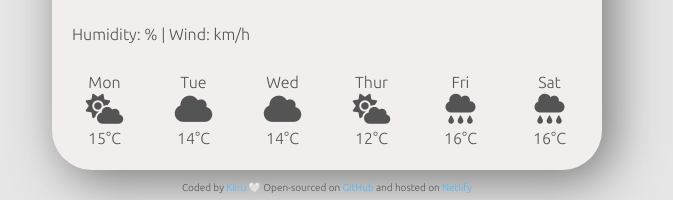
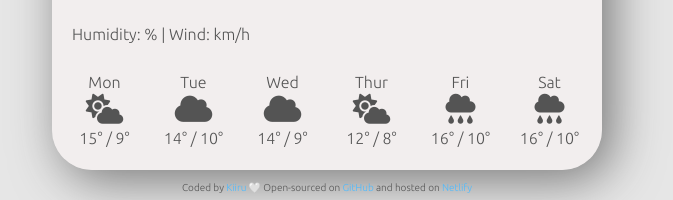
Before and after one commit to kiiru-sn/My-Weather-App, a plain HTML site: page index.html in a window 1280 px wide. Shown: the part 354-554 px from the top of the page, without its empty margins (313-986 px from the left). Drawn offline with nearby package versions, Linux system fonts and the light colour scheme; no server answers.

Commit message:
added the evening temperature place holders for the forecast

```diff
--- a/index.html
+++ b/index.html
@@ -67,42 +67,42 @@
           <br />
           <i class="fa-solid fa-cloud-sun"></i>
           <br />
-          15°C
+          15° / 9°
         </div>
         <div class="col-2">
           Tue
           <br />
           <i class="fa-solid fa-cloud"></i>
           <br />
-          14°C
+          14° / 10°
         </div>
         <div class="col-2">
           Wed
           <br />
           <i class="fa-solid fa-cloud"></i>
           <br />
-          14°C
+          14° / 9°
         </div>
         <div class="col-2">
           Thur
           <br />
           <i class="fa-solid fa-cloud-sun"></i>
           <br />
-          12°C
+          12° / 8°
         </div>
         <div class="col-2">
           Fri
           <br />
           <i class="fa-solid fa-cloud-rain"></i>
           <br />
-          16°C
+          16° / 10°
         </div>
         <div class="col-2">
           Sat
           <br />
           <i class="fa-solid fa-cloud-rain"></i>
           <br />
-          16°C
+          16° / 10°
         </div>
       </div>
     </div>
```
